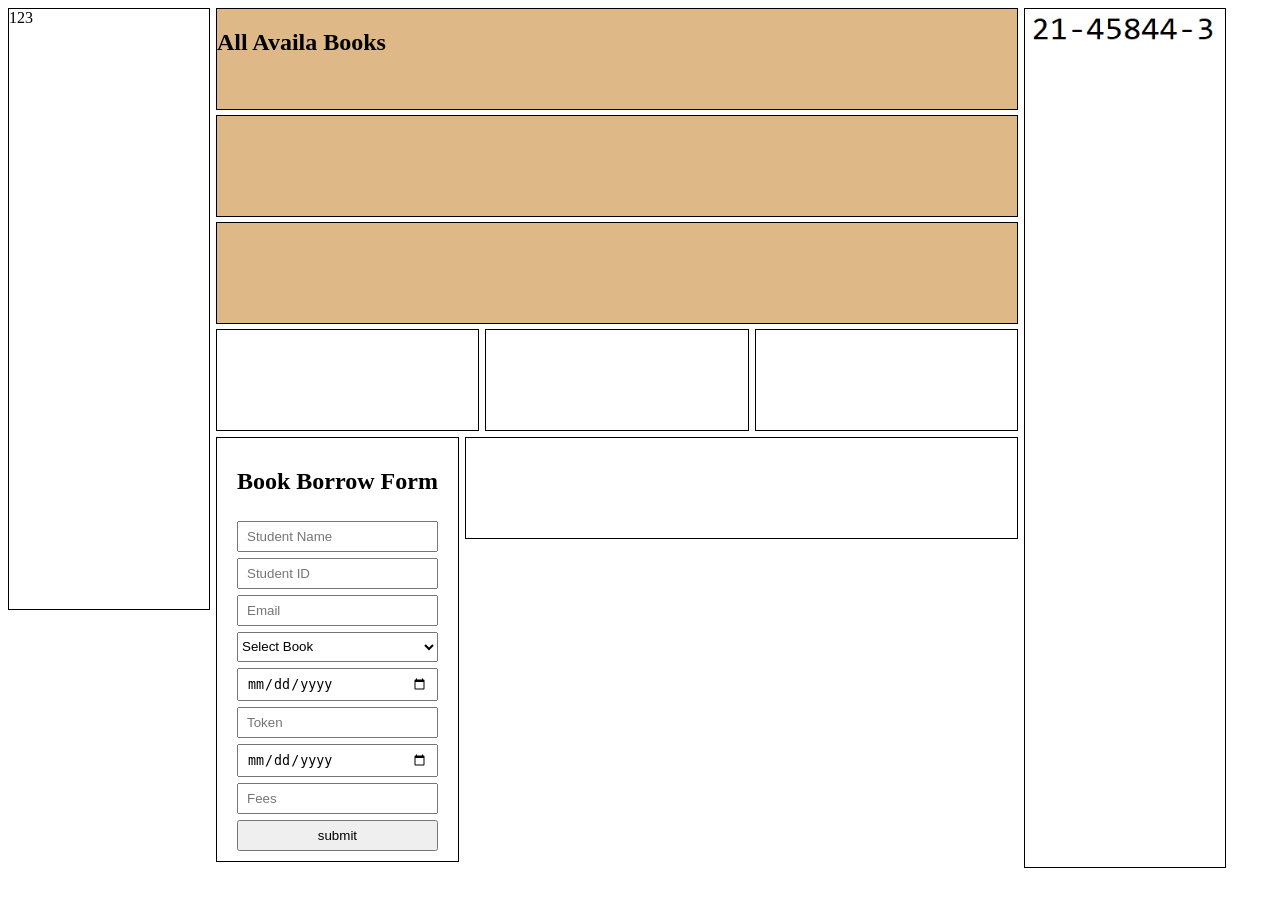
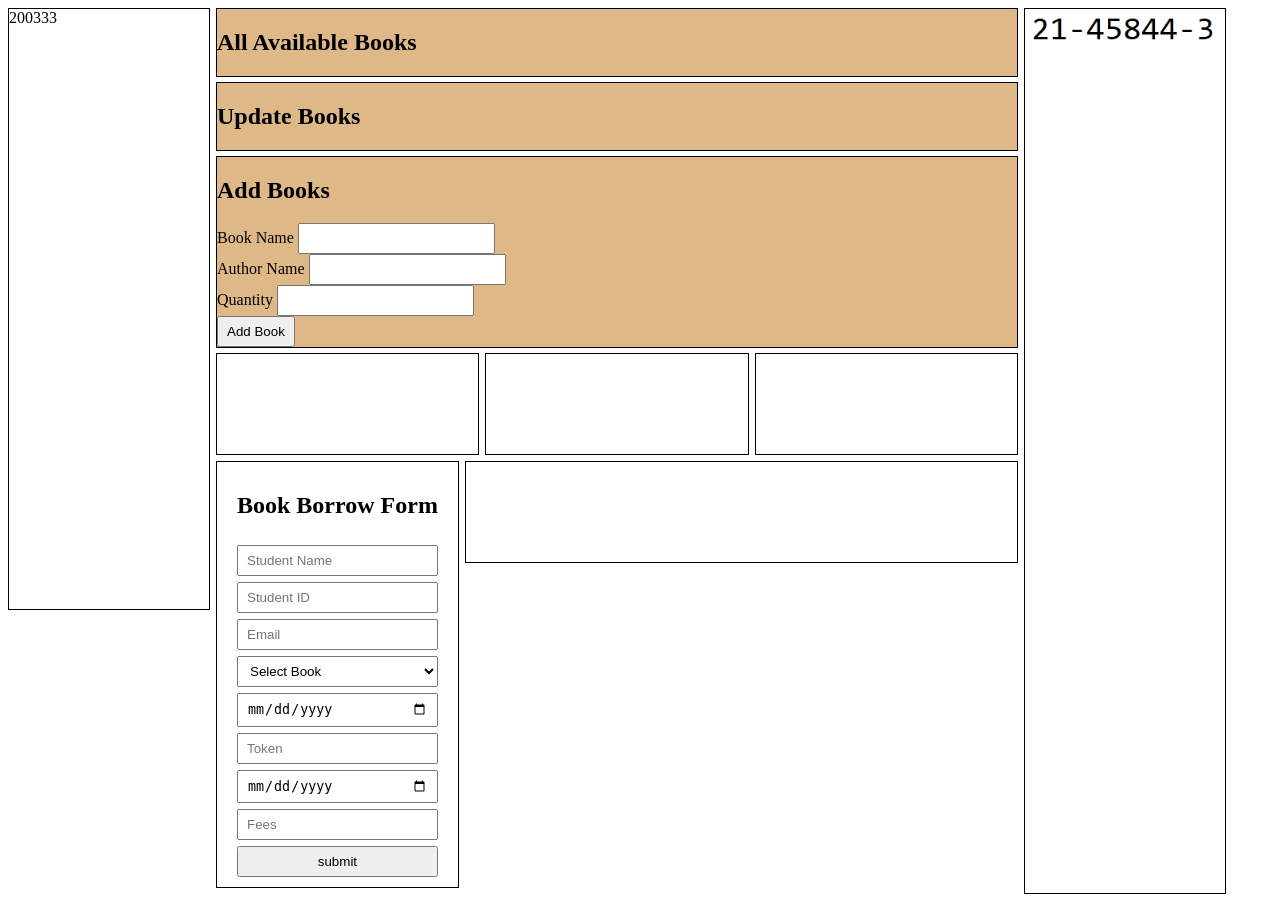
Before and after one commit to Rubaeid-Sanjid/php-basic-form-validate, a PHP site: page / in a window 1280 px wide. Before the commit the page ends 868 px from the top, so only its background shows below. Run offline with PHP 8.4, Linux system fonts and the light colour scheme.

Commit message:
add books and connect to db

```diff
--- a/bookInfo.json
+++ b/bookInfo.json
@@ -3,10 +3,20 @@
     "name": "Invalid student name <br>",
     "student_Id": "21-45844-3",
     "student_email": "21-45844-3@student.aiub.edu",
-    "bookTitle": "Web Tech",
+    "bookTitle": "Book4",
     "borrow_date": "2025-01-07",
-    "token": "123",
+    "token": "200",
     "return_date": "2025-01-10",
-    "fees": "2000"
+    "fees": "3000"
+  },
+  {
+    "name": "Invalid student name <br>",
+    "student_Id": "21-45844-3",
+    "student_email": "21-45844-3@student.aiub.edu",
+    "bookTitle": "Book2",
+    "borrow_date": "2025-01-07",
+    "token": "333",
+    "return_date": "2025-01-13",
+    "fees": "5000"
   }
 ]
--- a/index.php
+++ b/index.php
@@ -12,24 +12,48 @@
     <main>
         <aside class="left-box">
             <?php
-                $jsonData = file_get_contents('bookInfo.json');
-                $jsonArray = json_decode($jsonData, true);
+            $jsonData = file_get_contents('bookInfo.json');
+            $jsonArray = json_decode($jsonData, true);
 
-                foreach($jsonArray as $item){
-                    if(isset($item['token'])){
-                        echo $item['token'];
-                    }
+            foreach ($jsonArray as $item) {
+                if (isset($item['token'])) {
+                    echo $item['token'];
                 }
+            }
             ?>
         </aside>
 
         <div>
             <section>
                 <div class="box1">
-                    <h2>All Availa Books</h2>
+                    <h2>All Available Books</h2>
                 </div>
-                <div class="box1"></div>
-                <div class="box1"></div>
+
+                <div class="box1">
+                    <h2>Update Books</h2>
+
+
+                </div>
+
+                <div class="box1">
+                    <h2>Add Books</h2>
+
+                    <form action="" method="post">
+                        <label for="bookName">Book Name</label>
+                        <input class="input" type="text" name="bookName">
+                        <br>
+
+                        <label for="authorName">Author Name</label>
+                        <input class="input" type="text" name="authorName">
+                        <br>
+
+                        <label for="quantity">Quantity</label>
+                        <input class="input" type="text" name="quantity">
+                        <br>
+
+                        <input class="input" type="submit" name="addBook" value="Add Book">
+                    </form>
+                </div>
             </section>
 
             <section class="section2">
@@ -46,13 +70,13 @@
                         <input class="input" type="text" name="studentID" placeholder="Student ID">
                         <input class="input" type="email" name="studentEmail" placeholder="Email">
                         <!-- <input class="input" type="text" name="bookTitle" placeholder="Book Title"> -->
-                        <select name="" id="" style="height: 30px;">
+                        <select name="bookTitle" id="" class="input">
                             <option value="Book1">Select Book</option>
                             <option value="Book1">Book 1</option>
                             <option value="Book2">Book 2</option>
                             <option value="Book3">Book 3</option>
                             <option value="Book4">Book 4</option>
-                            </select>
+                        </select>
                         <input class="input" type="date" name="borrowDate" placeholder="Borrow Date">
                         <input class="input" type="text" name="token" placeholder="Token">
                         <input class="input" type="date" name="returnDate" placeholder="Return Date">
--- a/style.css
+++ b/style.css
@@ -1,5 +1,5 @@
 .box1{
-    height: 100px;
+    /* height: 100px; */
     width: 100vh;
     border: 1px solid black;
     margin-bottom: 5px;
```
Also changed, not shown: bookProcess.php (added, +19 -0 lines).
